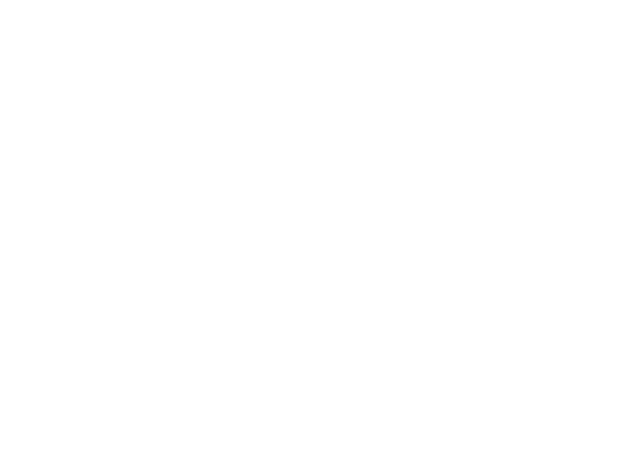
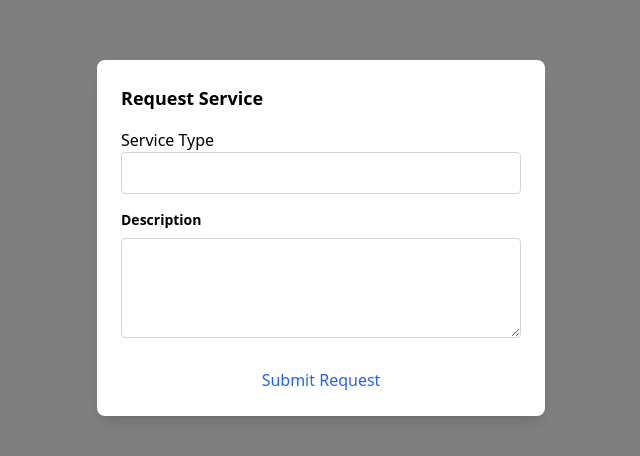
Before and after one commit to Eustachekamala/HRS-app, a React (Vite) app in the folder client/: page /service-request-form in a window 1280 px wide. Shown: the part 162-618 px from the top of the page, without its empty margins (319-959 px from the left). Built offline with nearby package versions, Linux system fonts and the light colour scheme.

Commit message:
style request form

```diff
--- a/client/src/App.jsx
+++ b/client/src/App.jsx
@@ -22,7 +22,7 @@
 import PaypalButton from './components/PaypalButton';
 import { useEffect, useState } from 'react';
 import TechnicianDetailPage from './pages/TechnicianDetailPage';
-import ServiceRequestModal from './components/ServiceRequestModal';
+import ServiceRequestForm from './components/ServiceRequestForm';
 import TechnicianServiceRequests from './components/TechnicianServiceReq';
 
 
@@ -76,7 +76,7 @@
                 <Route path='/technician-detail' element={<TechnicianDetailPage />} />
                 <Route path='/technician-detail/:id' element={<TechnicianDetailPage />} />
                 <Route path='/technician-detail/:id/service-detail' element={<TechnicianDetailPage />} />
-                <Route path='/service-request-form' element={<ServiceRequestModal/>} />
+                <Route path='/service-request-form' element={<ServiceRequestForm />} />
                 <Route path='/add-technician' element={<AddTechnician />} />
                 <Route path='/technician-requests' element={<TechnicianServiceRequests />} />
 
--- a/client/src/components/ServiceRequestForm.jsx
+++ b/client/src/components/ServiceRequestForm.jsx
@@ -33,8 +33,11 @@
     };
 
     return (
+        <div className="fixed inset-0 flex items-center justify-center bg-black bg-opacity-50">
+            <div className="bg-white p-6 rounded-lg shadow-lg max-w-md w-full">
+                <h2 className="text-lg font-semibold mb-4">Request Service { serviceType }</h2>
                     <form onSubmit={handleSubmit}>
-            <div>
+                        <div className='mb-4'>
                             <label htmlFor="serviceType">Service Type</label>
                             <input
                                 id="serviceType"
@@ -42,21 +45,25 @@
                                 type="text"
                                 value={serviceType}
                                 onChange={(e) => setServiceType(e.target.value)}
+                                className="w-full p-2 border border-gray-300 rounded focus:outline-none focus:ring-2 focus:ring-blue-500"
                             />
                         </div>
-            <div>
-                <label htmlFor="description">Description</label>
+                        <div className='mb-4'>
+                            <label htmlFor="description" className="block text-sm font-semibold mb-2">Description</label>
                             <textarea
                                 id="description"
                                 name="description"
                                 value={description}
                                 onChange={(e) => setDescription(e.target.value)}
+                                className="w-full p-2 border border-gray-300 rounded focus:outline-none focus:ring-2 focus:ring-blue-500 min-h-[100px]"
                             ></textarea>
                         </div>
                         {error && <p style={{ color: 'red' }}>{error}</p>}
                         {successMessage && <p style={{ color: 'green' }}>{successMessage}</p>}
-            <button type="submit">Submit Request</button>
+                        <button className="w-full mt-2 text-blue-600 hover:underline" type="submit">Submit Request</button>
                     </form>
+            </div>
+        </div>
     );
 };
 
```
Lines whose indentation alone changed are shown as unchanged.
